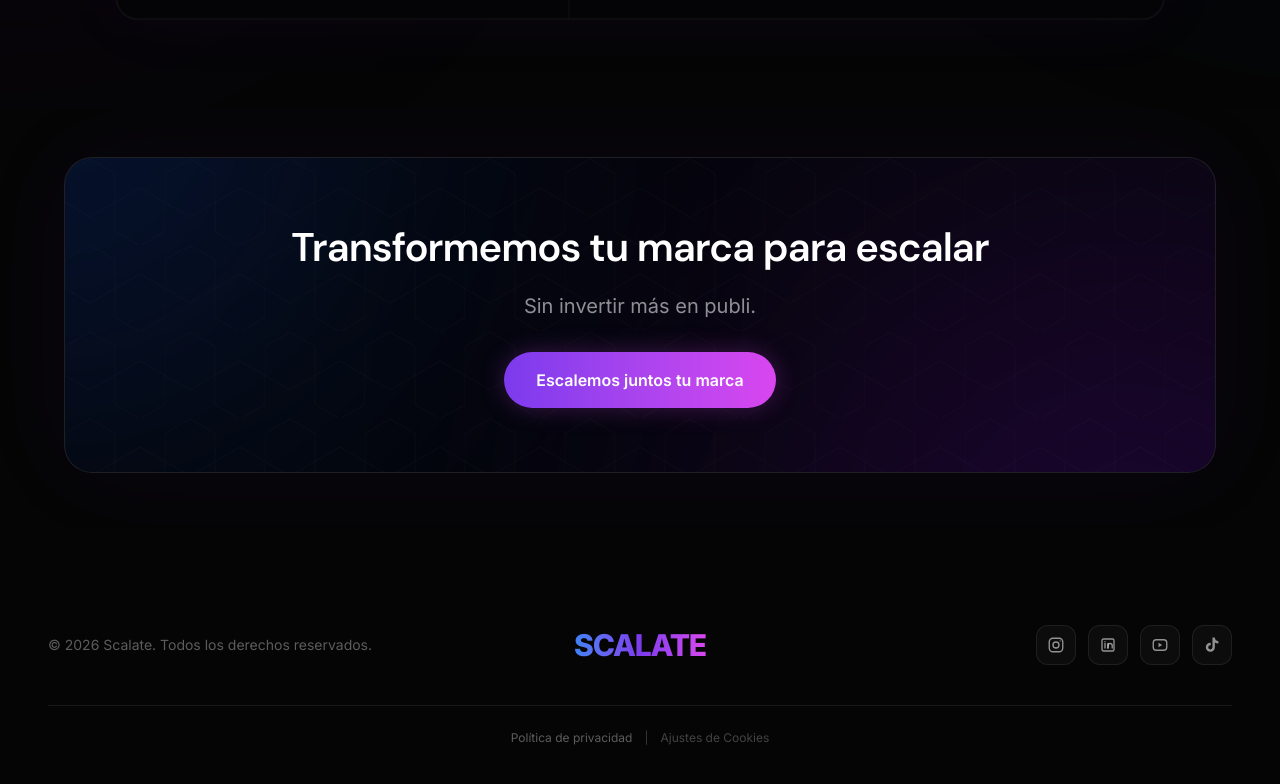
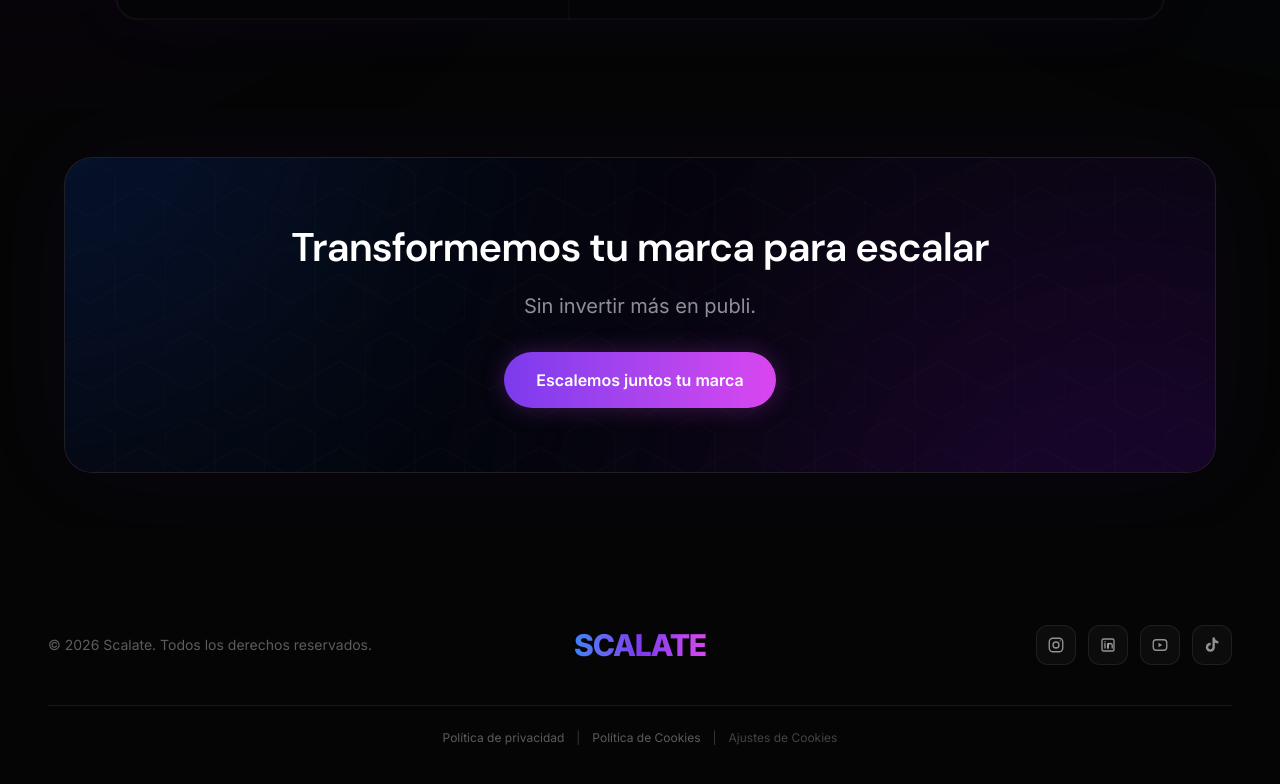
Before and after one commit to MaikelScalate/scalatelab, a Next.js app: page / in a window 1280 px wide. Shown: the part 9195-9979 px from the top of the page. Built offline with nearby package versions, Linux system fonts and the light colour scheme.

Commit message:
mejorar diseño

```diff
--- a/app/components/sections/Footer.tsx
+++ b/app/components/sections/Footer.tsx
@@ -605,7 +605,7 @@ export default function Footer() {
               >
 
                 <a
-                  href="/politica-de-privacidad/page.tsx"
+                  href="/politica-de-privacidad"
                   className="
                     transition-colors
                     duration-200
@@ -618,11 +618,24 @@ export default function Footer() {
                 <span className="text-white/15">
                   |
                 </span>
-
+<a
+  href="/politica-de-cookies"
+  className="
+    transition-colors
+    duration-200
+    hover:text-white/60
+  "
+>
+  Política de Cookies
+</a>
+
+<span className="text-white/15">
+  |
+</span>
                 {/* COOKIE SETTINGS */}
 
                 <button
-                  type="/politica-de-cookies"
+                  type="button"
                   onClick={openCookieSettings}
                   className="
                     transition-colors
@@ -945,7 +958,30 @@ export default function Footer() {
             >
               |
             </span>
-
+<a
+  href="/politica-de-cookies"
+  className="
+    text-xs
+    text-white/35
+    underline-offset-4
+    transition-colors
+    duration-200
+    hover:text-white/60
+    hover:underline
+  "
+>
+  Política de Cookies
+</a>
+
+<span
+  className="
+    mx-3
+    text-xs
+    text-white/20
+  "
+>
+  |
+</span>
             <button
               type="button"
               onClick={openCookieSettings}
--- a/app/politica-de-cookies/page.tsx
+++ b/app/politica-de-cookies/page.tsx
@@ -1,7 +1,7 @@
 "use client";
 
 import Link from "next/link";
-
+import Footer from "../components/sections/Footer";
 export default function CookiePolicyPage() {
   return (
     <main className="relative min-h-screen overflow-hidden bg-black text-white">
@@ -730,6 +730,7 @@ export default function CookiePolicyPage() {
 
         </article>
       </section>
+      <Footer />
     </main>
   );
 }
```
